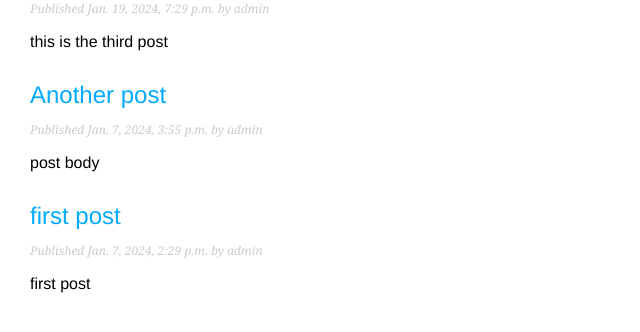
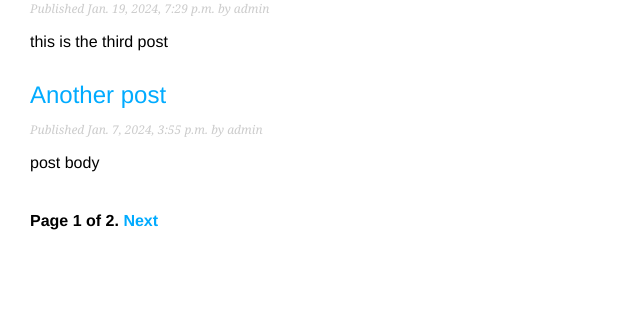
Before and after one commit to delawer33/blog, a Django app: page /blog/ in a window 1280 px wide. Shown: the part 260-592 px from the top of the page, without its empty margins (0-640 px from the left). Run offline with Django 4.2, Linux system fonts and the light colour scheme; data comes from the database, SQL or seed files in the repository; both versions use the stored data as it was after the commit.

Commit message:
added paginator on main page

```diff
--- /dev/null
+++ b/blog/blogapp/templates/blogapp/pagination.html
@@ -0,0 +1,16 @@
+<div class="pagination">
+    <span class="step-links">
+
+        {% if page.has_previous %}
+            <a href="?page={{ page.previous_page_number }}">Previous</a>
+        {% endif %}
+
+        <span class="current">
+            Page {{ page.number }} of {{ page.paginator.num_pages }}.
+        </span>
+
+        {% if page.has_next %}
+            <a href="?page={{ page.next_page_number }}">Next</a>
+        {% endif %}
+    </span>
+</div>
--- a/blog/blogapp/templates/blogapp/post/list.html
+++ b/blog/blogapp/templates/blogapp/post/list.html
@@ -15,4 +15,5 @@
         </p>
         {{ post.body|truncatewords:30|linebreaks }}
     {% endfor %}
+    {% include "blogapp/pagination.html" with page=posts %}
 {% endblock %}
--- a/blog/blogapp/views.py
+++ b/blog/blogapp/views.py
@@ -1,9 +1,18 @@
 from django.shortcuts import render, get_object_or_404
 from django.http import Http404
 from .models import Post
+from django.core.paginator import Paginator, EmptyPage, PageNotAnInteger
 
 def post_list(request):
-    posts = Post.published.all()
+    post_list = Post.published.all()
+    paginator = Paginator(post_list, 3)
+    page_number = request.GET.get('page', 1)
+    try:
+        posts = paginator.page(page_number)
+    except EmptyPage:
+        posts = paginator.page(paginator.num_pages)
+    except PageNotAnInteger:
+        posts = paginator.page(1)
     return render(request,
                   'blogapp/post/list.html',
                   {'posts': posts})
```
Also changed, not shown: blog/db.sqlite3. Lines whose indentation alone changed are shown as unchanged.
